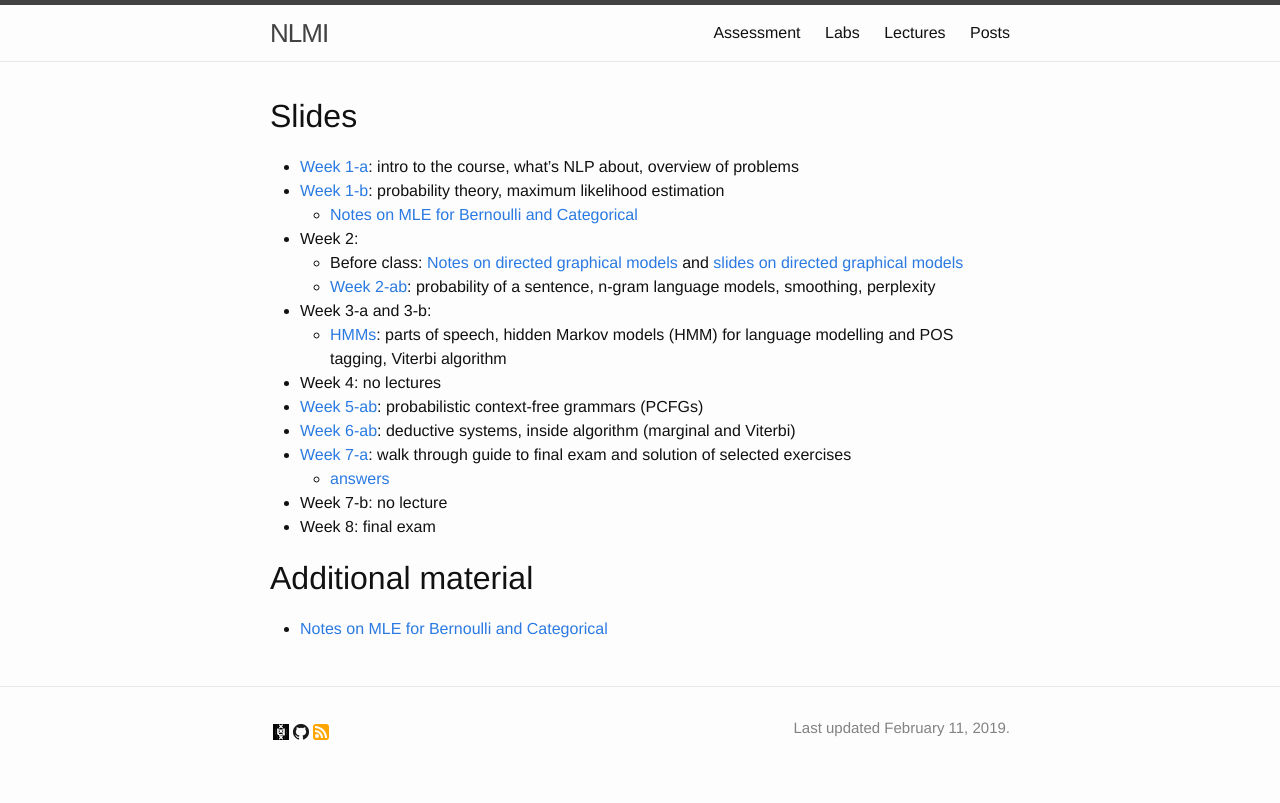
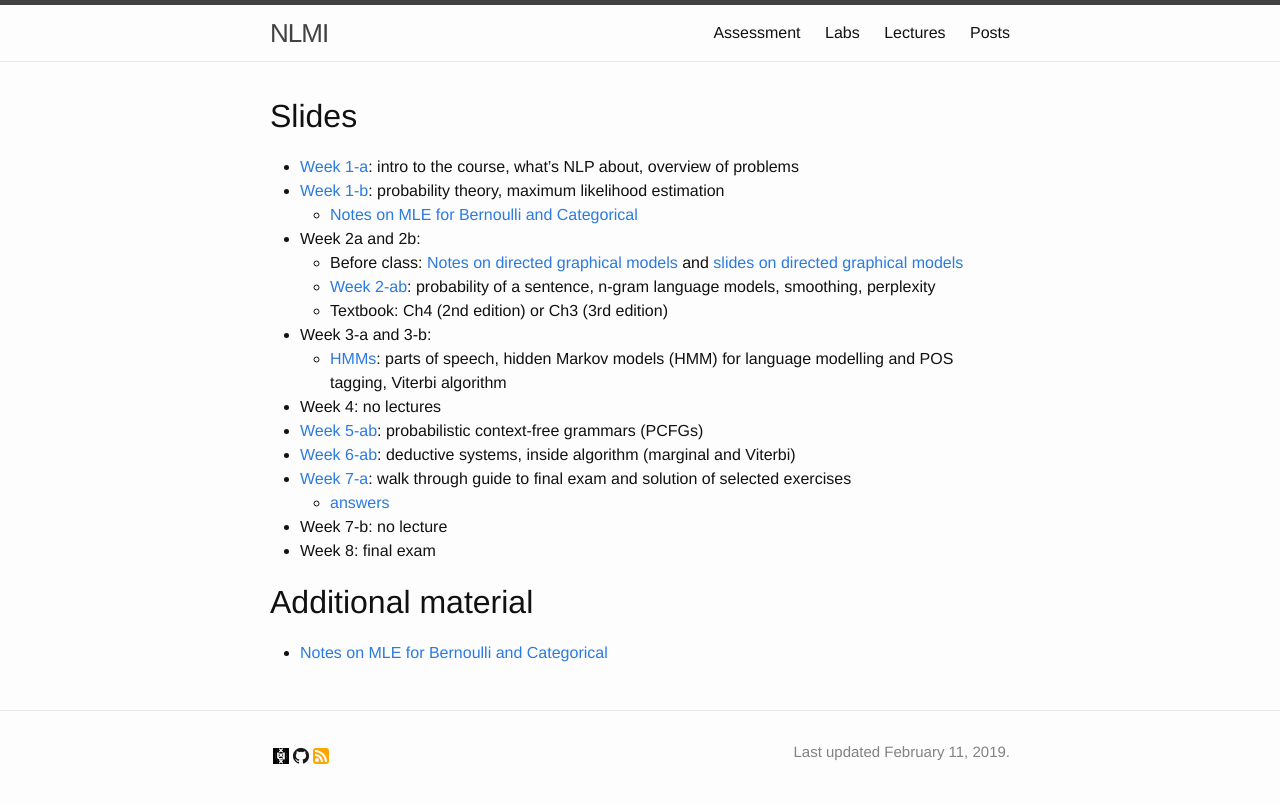
Before and after one commit to cl-illc/nlmi, a Jekyll site: the page built from lectures.md, in a window 1280 px wide. Shown: the top 803 px of the page. Built offline with Jekyll 4.4.1, drawn with Linux system fonts in a browser that asks for light colours.

Commit message:
ref to textbook

```diff
--- a/lectures.md
+++ b/lectures.md
@@ -9,9 +9,10 @@ menu: yes
 * [Week 1-a](lectures/week1-a.pdf): intro to the course, what's NLP about, overview of problems
 * [Week 1-b](lectures/week1-b.pdf): probability theory, maximum likelihood estimation
     * [Notes on MLE for Bernoulli and Categorical](//github.com/wilkeraziz/notes/blob/master/machine-learning/MLE/main.pdf)
-* Week 2:
+* Week 2a and 2b:
     * Before class: [Notes on directed graphical models](//github.com/wilkeraziz/notes/blob/master/machine-learning/PGM/main.pdf) and [slides on directed graphical models](lectures/pgms.pdf)
     * [Week 2-ab](lectures/week2.pdf): probability of a sentence, n-gram language models, smoothing, perplexity
+    * Textbook: Ch4 (2nd edition) or Ch3 (3rd edition)
 * Week 3-a and 3-b:
     * [HMMs](lectures/week3-a.pdf): parts of speech, hidden Markov models (HMM) for language modelling and POS tagging, Viterbi algorithm
 * Week 4: no lectures
```
